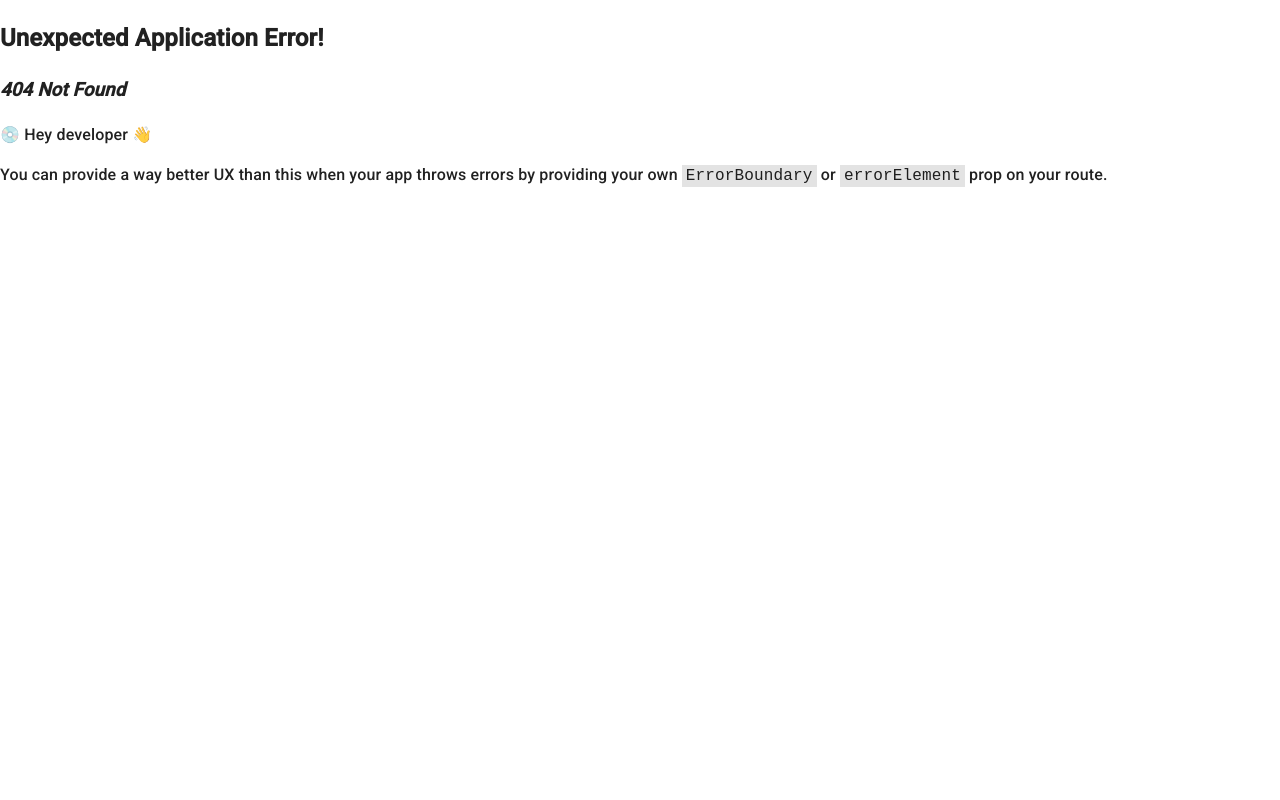
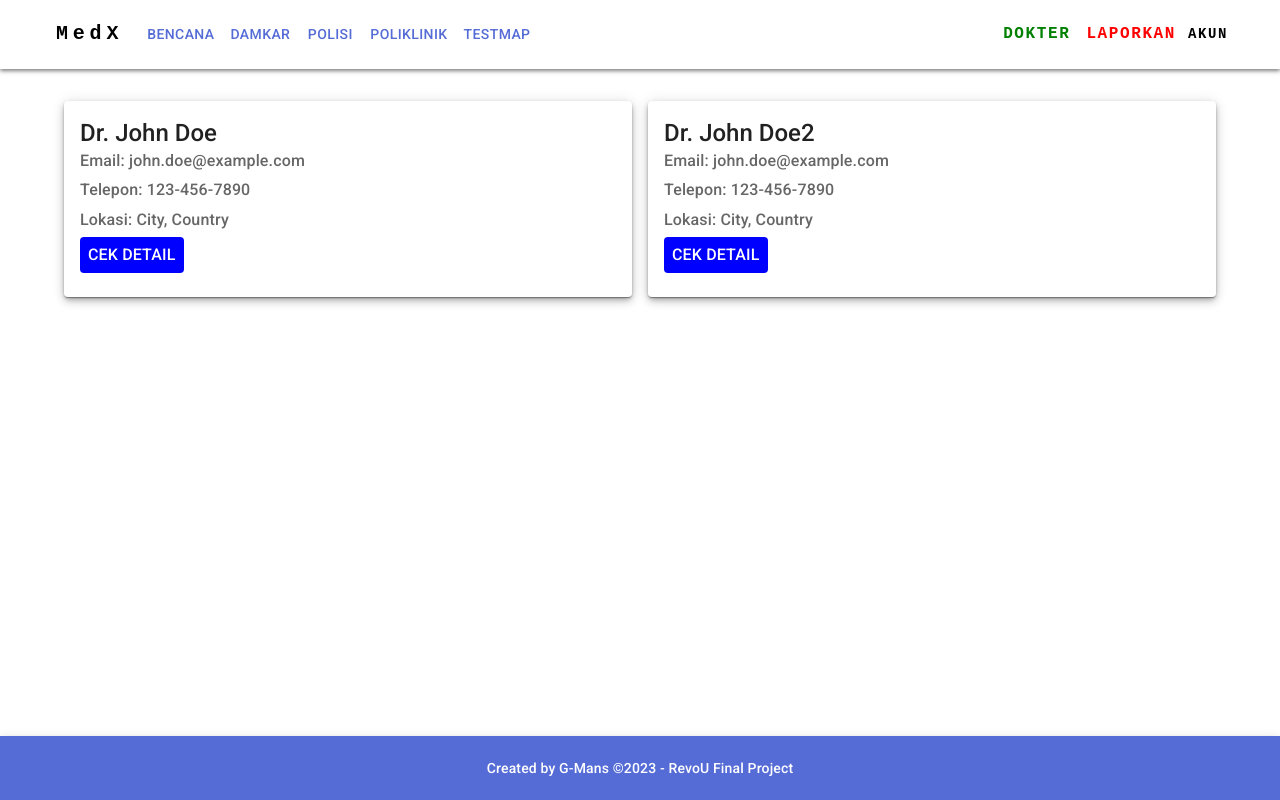
Before and after one commit to adriantori/revou_final_adri, a React (Vite) app: page /dokter in a window 1280 px wide. Before the commit this address had no page. Built offline with nearby package versions, Linux system fonts and the light colour scheme; a web font is replaced by a local one.

Commit message:
feat: list doctor and detail

```diff
--- a/src/App.tsx
+++ b/src/App.tsx
@@ -3,11 +3,9 @@ import { PublicLayout } from './layouts';
 import { NotificationContext, AppProvider } from './contexts';
 import { LocalizationProvider } from '@mui/x-date-pickers';
 import { AdapterDayjs } from '@mui/x-date-pickers/AdapterDayjs'
-import {HomePage, AuthLogoutPage, AuthLoginPage, AuthRegisterPage, BaseDisasterPage, TestMapPage} from './pages';
+import {HomePage, AuthLogoutPage, AuthLoginPage, AuthRegisterPage, BaseDisasterPage, TestMapPage, BaseFirefighterPage,
+BaseMedicalPage, BasePolicePage, DoctorListPage} from './pages';
 import { SettingsProvider } from './contexts/SettingProvider';
-import BaseFirefighterPage from './pages/BaseFirefighterPage';
-import BaseMedicalPage from './pages/BaseMedicalPage';
-import BasePolicePage from './pages/BasePolicePage';
 
 function App() {
   const router = createBrowserRouter([
@@ -51,6 +49,10 @@ function App() {
           element: <BasePolicePage />,
         },
         {
+          path: '/dokter',
+          element: <DoctorListPage />,
+        },
+        {
           path: '/testmap',
           element: <TestMapPage />,
         },
--- a/src/components/Navbar/index.tsx
+++ b/src/components/Navbar/index.tsx
@@ -59,7 +59,7 @@ function Navbar() {
   };
 
   return (
-    <AppBar position="static" sx={{ background: 'white', boxShadow: '0px 4px 8px rgba(0, 0, 0, 0.5)' }}>
+    <AppBar position="static" sx={{ background: 'white', boxShadow: '0px 2px 4px rgba(0, 0, 0, 0.5)' }}>
       <Container maxWidth="xl">
         <Toolbar disableGutters>
           <MonitorHeartIcon sx={{ display: { xs: 'none', md: 'flex' }, mr: 1 }} />
@@ -177,31 +177,41 @@ function Navbar() {
               }}
             >
               <IconButton size="large" aria-label="Dokter" sx={{ p: 0 }}>
-                <Button
+              <Link
+                  to={`/dokter`}
+                  style={{ textDecoration: 'none', color: 'inherit' }}
+                >
+                  <Typography
                     sx={{
                       fontFamily: 'monospace',
                       fontWeight: 700,
                       letterSpacing: '.1rem',
                       color: 'green',
                       textDecoration: 'none',
-                  }}
-                >
-                  Dokter
-                </Button>
+                      marginRight: 2
+                    }}>
+                    DOKTER
+                  </Typography>
+                </Link>
               </IconButton>
 
               <IconButton size="large" aria-label="Laporkan" sx={{ p: 0 }}>
-                <Button
+                <Link
+                  to={`/laporkan`}
+                  style={{ textDecoration: 'none', color: 'inherit' }}
+                >
+                  <Typography
                     sx={{
                       fontFamily: 'monospace',
                       fontWeight: 700,
                       letterSpacing: '.1rem',
                       color: 'red',
                       textDecoration: 'none',
-                  }}
-                >
-                  Laporkan
-                </Button>
+                    }}>
+                    LAPORKAN
+                  </Typography>
+
+                </Link>
               </IconButton>
             </Box>
 
--- a/src/containers/AuthRegister/index.tsx
+++ b/src/containers/AuthRegister/index.tsx
@@ -264,7 +264,7 @@ export default function SignUp() {
             password,
             role,
             ...(role === '1' && { telepon, nik }), // Include telepon and nik if role is 'Pelapor'
-        ...(role === '2' && { telepon, bio, nostr, lokasi }), // Include doctor-specific fields if role is 'Dokter'
+            ...(role === '2' && { telepon, bio, nostr, lokasi }), // Include doctor-specific fields if role is 'Dokter'
         });
     };
 
--- /dev/null
+++ b/src/containers/DoctorList/index.tsx
@@ -0,0 +1,149 @@
+import React, { useState } from 'react';
+import Card from '@mui/material/Card';
+import CardContent from '@mui/material/CardContent';
+import Typography from '@mui/material/Typography';
+import Button from '@mui/material/Button';
+import Paper from '@mui/material/Paper';
+import Grid from '@mui/material/Grid';
+import Modal from '@mui/material/Modal';
+import Box from '@mui/material/Box';
+
+interface Doctor {
+  DOK_ID: number;
+  DOK_NAME: string;
+  DOK_SPEC: string;
+  DOK_EMAIL: string;
+  DOK_TELP: string;
+  DOK_BIO: string;
+  DOK_NOSTR: string;
+  DOK_LOCATION: string;
+  DOK_EXP: string;
+}
+
+
+interface ModalContentProps {
+  doctor: Doctor;
+}
+
+// Example array of doctors
+const doctors: Doctor[] = [
+  {
+    DOK_ID: 1,
+    DOK_NAME: 'Dr. John Doe',
+    DOK_SPEC: '-',
+    DOK_EMAIL: 'john.doe@example.com',
+    DOK_TELP: '123-456-7890',
+    DOK_BIO: '-',
+    DOK_NOSTR: '007',
+    DOK_LOCATION: 'City, Country',
+    DOK_EXP: '10 years',
+  },
+  {
+    DOK_ID: 2,
+    DOK_NAME: 'Dr. John Doe2',
+    DOK_SPEC: '-2',
+    DOK_EMAIL: 'john.doe@example.com',
+    DOK_TELP: '123-456-7890',
+    DOK_BIO: '-',
+    DOK_NOSTR: '007',
+    DOK_LOCATION: 'City, Country',
+    DOK_EXP: '10 years',
+  },
+  // Add more doctors as needed
+];
+
+function DoctorList() {
+  const [selectedDoctor, setSelectedDoctor] = useState<Doctor | null>(null);
+  const [isModalOpen, setIsModalOpen] = useState(false);
+
+  const handleOpenModal = (doctor: Doctor) => {
+    setSelectedDoctor(doctor);
+    setIsModalOpen(true);
+  };
+
+  const handleCloseModal = () => {
+    setSelectedDoctor(null);
+    setIsModalOpen(false);
+  };
+
+  const ModalContent: React.FC<ModalContentProps> = ({ doctor }) => (
+    <div>
+      <Typography variant="h5" component="div">
+        {doctor.DOK_NAME}
+      </Typography>
+      <Typography color="text.secondary" gutterBottom>
+        Spesialisasi: {doctor.DOK_SPEC}
+      </Typography>
+      <Typography color="text.secondary" gutterBottom>
+        Email: {doctor.DOK_EMAIL}
+      </Typography>
+      <Typography color="text.secondary" gutterBottom>
+        Telepon: {doctor.DOK_TELP}
+      </Typography>
+      <Typography color="text.secondary" gutterBottom>
+        Biodata: {doctor.DOK_BIO}
+      </Typography>
+      <Typography color="text.secondary" gutterBottom>
+        Nomor Lisensi: {doctor.DOK_NOSTR}
+      </Typography>
+      <Typography color="text.secondary" gutterBottom>
+        Lokasi: {doctor.DOK_LOCATION}
+      </Typography>
+      <Typography color="text.secondary">
+        Pengalaman: {doctor.DOK_EXP}
+      </Typography>
+    </div>
+  );
+
+  return (
+    <Grid container spacing={2}>
+      {doctors.map((doctor) => (
+        <Grid item xs={12} md={6} key={doctor.DOK_ID}>
+          <Paper elevation={5}>
+            <Card sx={{ minWidth: 275 }}>
+              <CardContent>
+                <Typography variant="h5" component="div">
+                  {doctor.DOK_NAME}
+                </Typography>
+                <Typography color="text.secondary" gutterBottom>
+                  Email: {doctor.DOK_EMAIL}
+                </Typography>
+                <Typography color="text.secondary" gutterBottom>
+                  Telepon: {doctor.DOK_TELP}
+                </Typography>
+                <Typography color="text.secondary" gutterBottom>
+                  Lokasi: {doctor.DOK_LOCATION}
+                </Typography>
+                <Button
+                  onClick={() => handleOpenModal(doctor)}
+                  sx={{
+                    background: 'blue',
+                    color: 'white',
+                  }}
+                >
+                  <Typography>Cek Detail</Typography>
+                </Button>
+              </CardContent>
+            </Card>
+          </Paper>
+        </Grid>
+      ))}
+
+      {/* Modal for displaying doctor information */}
+      <Modal open={isModalOpen} onClose={handleCloseModal}>
+        <Paper elevation={5} style={{ position: 'absolute', top: '50%', left: '50%', transform: 'translate(-50%, -50%)', width: 400 }}>
+          {selectedDoctor && (
+            <Box sx={{ p: 5 }}>
+              <ModalContent doctor={selectedDoctor} />
+              <Button onClick={handleCloseModal} style={{ marginTop: '16px' }}>
+                Tutup
+              </Button>
+            </Box>
+          )}
+        </Paper>
+      </Modal>
+    </Grid>
+  );
+}
+
+export default DoctorList;
--- a/src/containers/index.ts
+++ b/src/containers/index.ts
@@ -6,4 +6,5 @@ export { default as BaseDisaster } from './BaseDisaster';
 export { default as BaseFirefighter } from './BaseFirefighter';
 export { default as BaseMedical } from './BaseMedical';
 export { default as BasePolice } from './BasePolice';
+export { default as DoctorList } from './DoctorList';
 export { default as TestMap } from './TestMap';
--- /dev/null
+++ b/src/pages/DoctorListPage/index.tsx
@@ -0,0 +1,7 @@
+import { DoctorList } from '../../containers';
+
+const DoctorListPage = () => {
+  return <DoctorList />;
+};
+
+export default DoctorListPage;
--- a/src/pages/index.ts
+++ b/src/pages/index.ts
@@ -3,4 +3,8 @@ export { default as HomePage} from './HomePage'
 export { default as AuthLoginPage} from './AuthLoginPage'
 export { default as AuthRegisterPage} from './AuthRegisterPage'
 export { default as BaseDisasterPage} from './BaseDisasterPage'
+export { default as BaseFirefighterPage} from './BaseFirefighterPage'
+export { default as BasePolicePage} from './BasePolicePage'
+export { default as BaseMedicalPage} from './BaseMedicalPage'
+export { default as DoctorListPage} from './DoctorListPage'
 export { default as TestMapPage} from './TestMapPage'
```
Lines whose indentation alone changed are shown as unchanged.
